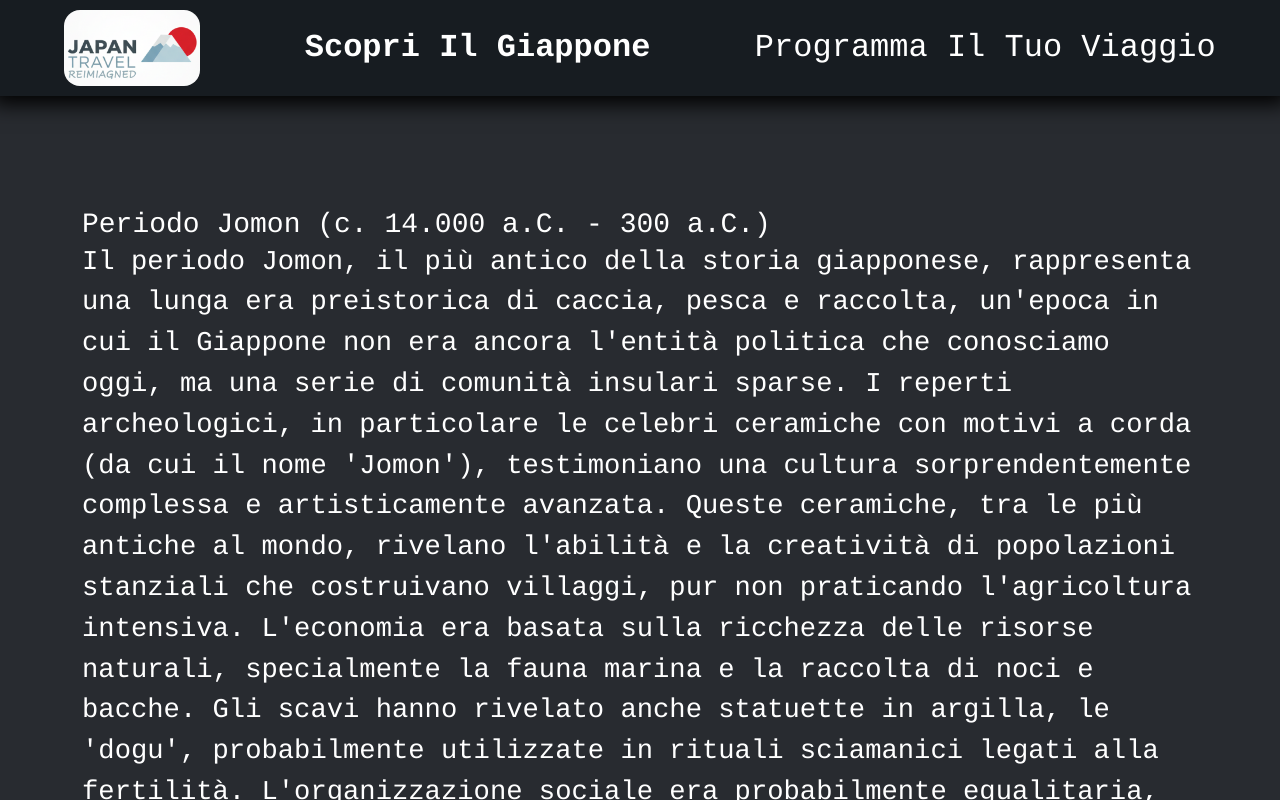
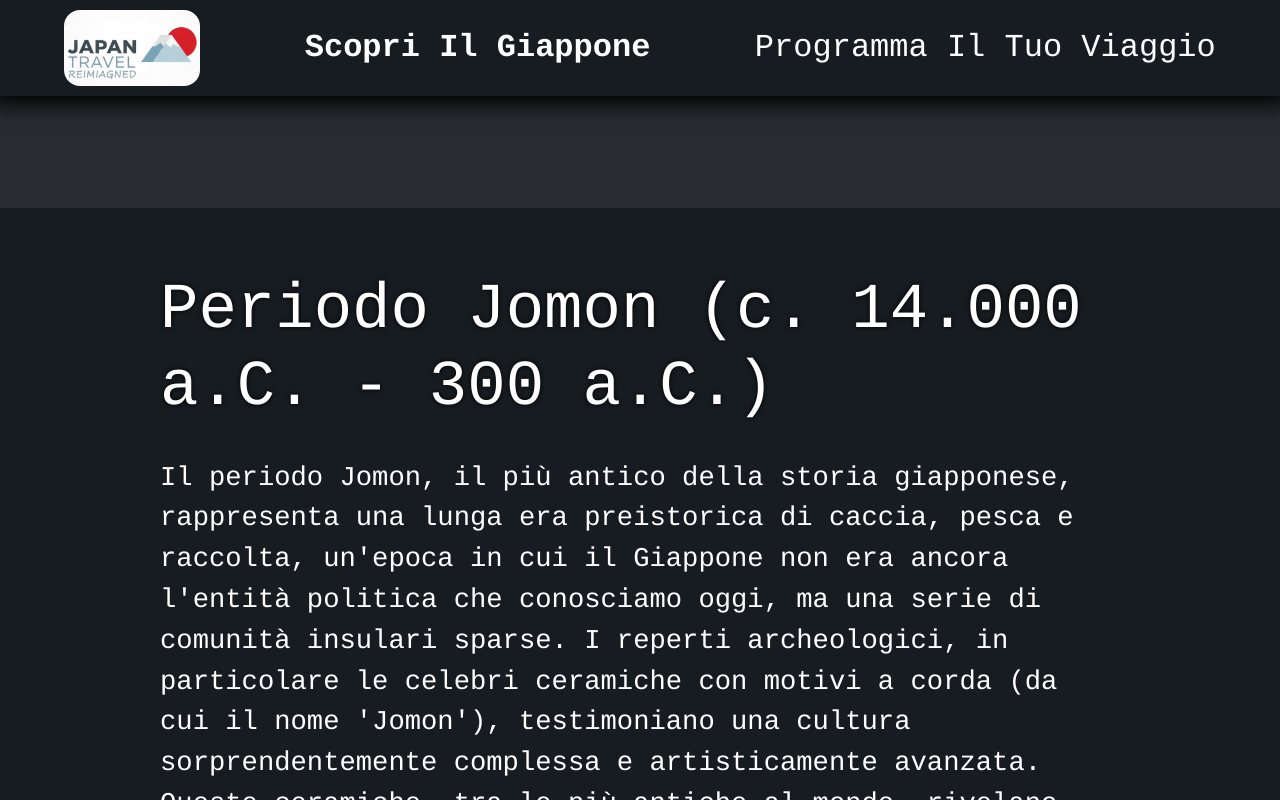
Before and after one commit to BassaniDavid/Japan-Travel-Reimagined, a React (Vite) app in the folder japan travel/: page /scopri-giappone/storia in a window 1280 px wide. Shown: the top 800 px of the page. Built offline with nearby package versions, Linux system fonts and the light colour scheme; a web font is replaced by a local one.

Commit message:
feat: added section "etichetta e comportamento" in discover japan page

```diff
--- a/japan travel/components/HistoryCard.jsx
+++ b/japan travel/components/HistoryCard.jsx
@@ -1,7 +1,7 @@
 const HistoryCard = ({ title, paragraph }) => {
   return (
     <div className="historical-card">
-      <h3 className="card-title">{title}</h3>
+      <h2 className="card-title">{title}</h2>
       <p className="card-paragraph">{paragraph}</p>
     </div>
   );
--- a/japan travel/data/discoverJapanPage/discoverJapan.js
+++ b/japan travel/data/discoverJapanPage/discoverJapan.js
@@ -10,6 +10,12 @@ const discoverJapan = [
     text: "Esplora le radici profonde della cultura giapponese. Dal rispetto per la natura dello Shintoismo all’armonia della cerimonia del tè, un viaggio attraverso i rituali, le arti e le filosofie che definiscono il popolo nipponico.",
     path: "/scopri-giappone/cultura",
     image: "../img/discoverJapan/cultura.png",
+  },
+  {
+    title: "Etichetta e Comportamento",
+    text: "Impara le regole non scritte del vivere in Giappone. Dalla corretta inclinazione del corpo ai gesti di cortesia e alle norme nei luoghi pubblici, un'introduzione essenziale per viaggiare con rispetto e interagire con la cultura locale in modo appropriato.",
+    path: "/scopri-giappone/comportamento",
+    image: "../img/discoverJapan/comportamento.png",
   },
   {
     title: "Cibo Giapponese",
--- a/japan travel/pages/discoverJapanPages/HystoryPage.jsx
+++ b/japan travel/pages/discoverJapanPages/HystoryPage.jsx
@@ -3,7 +3,7 @@ import HistoryCard from "../../components/HistoryCard";
 
 const HistoryPage = () => {
   return (
-    <main className="container">
+    <main>
       {history.map((period) => (
         <HistoryCard
           key={period.title}
--- a/japan travel/src/App.css
+++ b/japan travel/src/App.css
@@ -485,7 +485,7 @@ section.RegionPage > * {
 .discover-card {
   display: flex;
   justify-content: space-around;
-  margin-bottom: 2rem;
+  margin-bottom: var(--margin-bottom);
   padding: 3rem 7rem;
   background-color: var(--col-4);
 }
@@ -522,3 +522,18 @@ a.discover-card-link {
   text-decoration: none;
   color: var(--col-2);
 }
+
+/* history page */
+.historical-card {
+  background-color: var(--col-4);
+  padding: 4rem 10rem;
+  margin-bottom: var(--margin-bottom);
+}
+
+.historical-card > * {
+  animation: fade-in-left var(--animation-img) ease-in-out;
+}
+
+.historical-card h2 {
+  margin-bottom: 2rem;
+}
```
Also changed, not shown: japan travel/img/discoverJapan/comportamento.png (added).
